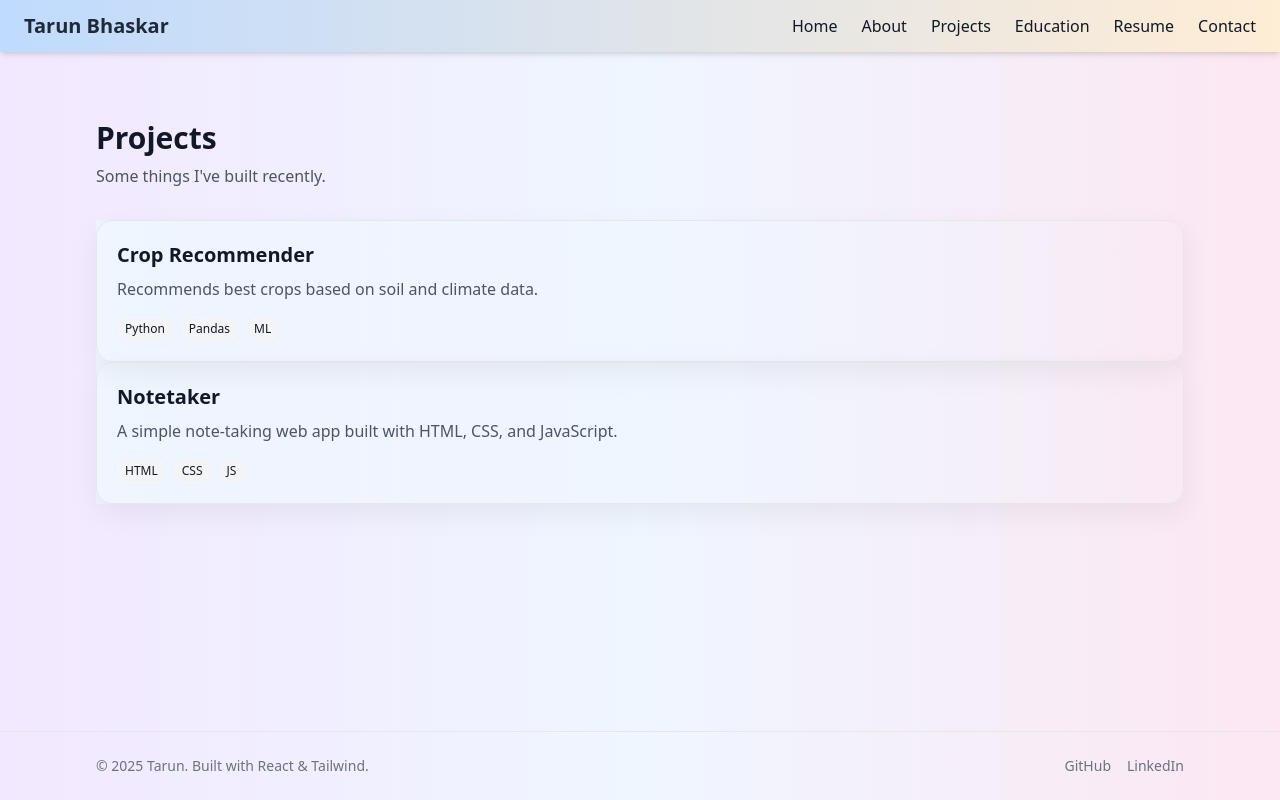
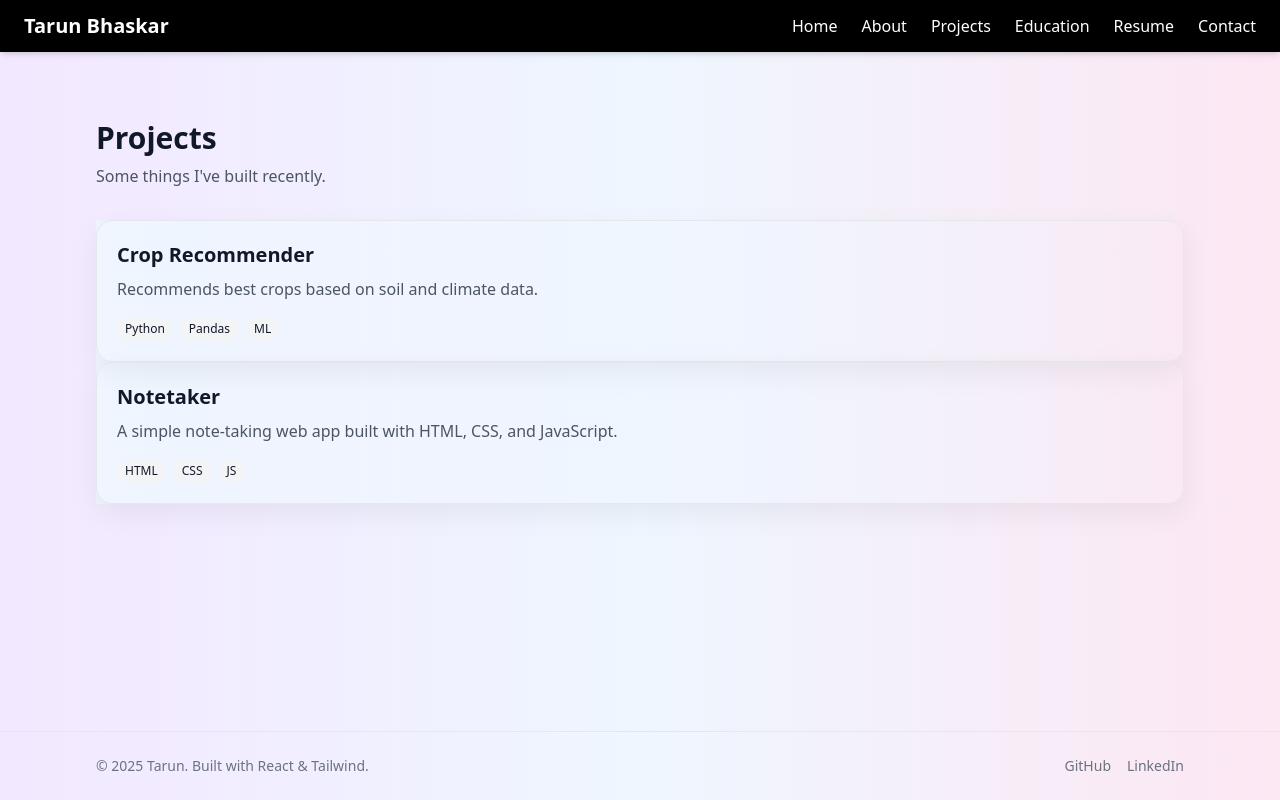
Before and after one commit to Tarunbhaskar199/TARUN-PORTFOLIO, a React (Vite) app: page /projects in a window 1280 px wide. Built offline with nearby package versions, Linux system fonts and the light colour scheme.

Commit message:
Navbar.jsx

```diff
--- a/src/components/Navbar.jsx
+++ b/src/components/Navbar.jsx
@@ -5,31 +5,31 @@ export default function Navbar() {
   const [isOpen, setIsOpen] = useState(false);
 
   return (
-    <nav className="bg-gradient-to-r from-blue-200 to-orange-100 shadow-md fixed w-full top-0 left-0 z-50">
+    <nav className="bg-black shadow-md fixed w-full top-0 left-0 z-50">
       <div className="container mx-auto flex justify-between items-center px-6 py-3">
 
         {/* Logo */}
-        <a href="/" className="text-xl font-bold text-gray-800">
+        <a href="/" className="text-xl font-bold text-white">
           Tarun Bhaskar
         </a>
 
         {/* Desktop Menu */}
-        <div className="hidden md:flex space-x-6">
-          <a href="/" className="hover:text-blue-600">Home</a>
-          <a href="/about" className="hover:text-blue-600">About</a>
-          <a href="/projects" className="hover:text-blue-600">Projects</a>
-          <a href="/education" className="hover:text-blue-600">Education</a>
-          <a href="/resume" className="hover:text-blue-600">Resume</a>
-          <a href="/contact" className="hover:text-blue-600">Contact</a>
+        <div className="hidden md:flex space-x-6 text-white">
+          <a href="/" className="hover:text-gray-300">Home</a>
+          <a href="/about" className="hover:text-gray-300">About</a>
+          <a href="/projects" className="hover:text-gray-300">Projects</a>
+          <a href="/education" className="hover:text-gray-300">Education</a>
+          <a href="/resume" className="hover:text-gray-300">Resume</a>
+          <a href="/contact" className="hover:text-gray-300">Contact</a>
         </div>
 
         {/* Hamburger */}
         <div className="md:hidden">
           <button onClick={() => setIsOpen(!isOpen)}>
             {isOpen ? (
-              <XMarkIcon className="h-8 w-8 text-gray-800" />
+              <XMarkIcon className="h-8 w-8 text-white" />
             ) : (
-              <Bars3Icon className="h-8 w-8 text-gray-800" />
+              <Bars3Icon className="h-8 w-8 text-white" />
             )}
           </button>
         </div>
@@ -37,13 +37,13 @@ export default function Navbar() {
 
       {/* Mobile Menu */}
       {isOpen && (
-        <div className="md:hidden bg-gradient-to-r from-blue-50 to-purple-100 shadow-lg flex flex-col space-y-4 px-6 py-6">
-          <a href="/" className="hover:text-blue-600">Home</a>
-          <a href="/about" className="hover:text-blue-600">About</a>
-          <a href="/projects" className="hover:text-blue-600">Projects</a>
-          <a href="/education" className="hover:text-blue-600">Education</a>
-          <a href="/resume" className="hover:text-blue-600">Resume</a>
-          <a href="/contact" className="hover:text-blue-600">Contact</a>
+        <div className="md:hidden bg-black text-white shadow-lg flex flex-col space-y-4 px-6 py-6">
+          <a href="/" className="hover:text-gray-300">Home</a>
+          <a href="/about" className="hover:text-gray-300">About</a>
+          <a href="/projects" className="hover:text-gray-300">Projects</a>
+          <a href="/education" className="hover:text-gray-300">Education</a>
+          <a href="/resume" className="hover:text-gray-300">Resume</a>
+          <a href="/contact" className="hover:text-gray-300">Contact</a>
         </div>
       )}
     </nav>
--- a/src/components/SplashScreen.jsx
+++ b/src/components/SplashScreen.jsx
@@ -4,8 +4,18 @@ export default function SplashScreen() {
   const [loading, setLoading] = useState(true);
 
   useEffect(() => {
-    const timer = setTimeout(() => setLoading(false), 1500);
-    return () => clearTimeout(timer);
+    const hasVisited = localStorage.getItem("hasVisited");
+
+    if (hasVisited) {
+      setLoading(false); // already visited → skip splash
+    } else {
+      const timer = setTimeout(() => {
+        setLoading(false);
+        localStorage.setItem("hasVisited", "true"); // mark as visited
+      }, 2500); // 2.5s splash only first time
+
+      return () => clearTimeout(timer);
+    }
   }, []);
 
   if (!loading) return null;
```
